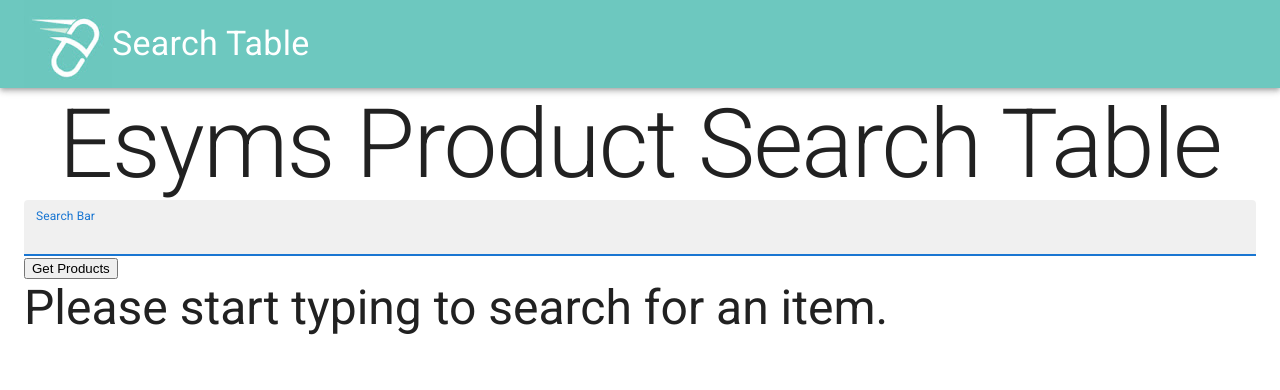
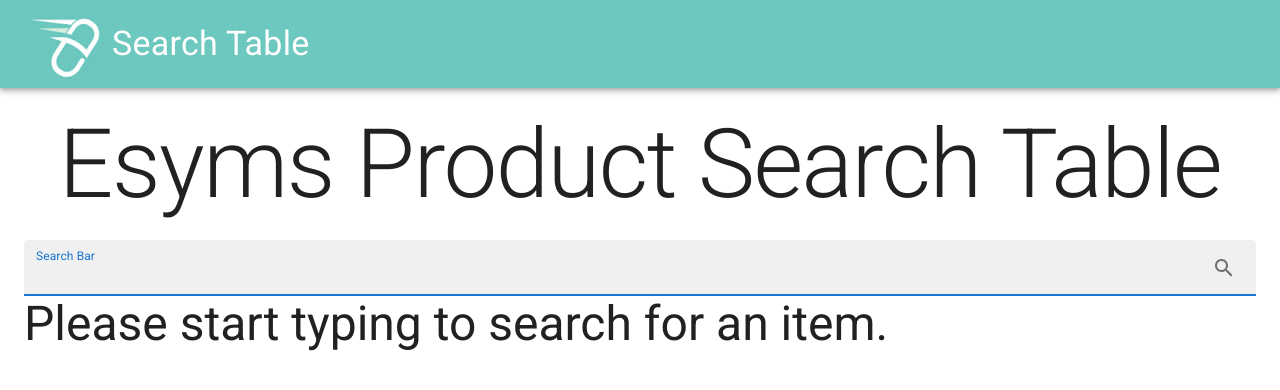
Before and after one commit to harrylew25/esyms-interview, a React (Create React App) app: page / in a window 1280 px wide. Shown: the top 390 px of the page. Built offline with nearby package versions, Linux system fonts and the light colour scheme.

Commit message:
-Added mui icon library into the project - replace the button with a search icon -removed unused import - added some logic on the input sanitization

```diff
--- a/package.json
+++ b/package.json
@@ -5,6 +5,7 @@
   "dependencies": {
     "@emotion/react": "^11.9.0",
     "@emotion/styled": "^11.8.1",
+    "@mui/icons-material": "^5.6.0",
     "@mui/material": "^5.6.0",
     "@testing-library/jest-dom": "^5.16.4",
     "@testing-library/react": "^12.1.4",
--- a/src/App.js
+++ b/src/App.js
@@ -5,11 +5,14 @@ import TopBar from './components/TopBar';
 import SearchBar from './components/SearchBar';
 
 const App = () => {
+  const titleStyle = {
+    margin: '20px',
+  };
   return (
     <>
       <CssBaseline />
       <TopBar />
-      <Typography variant="h1" align="center">
+      <Typography variant="h1" align="center" sx={titleStyle}>
         Esyms Product Search Table
       </Typography>
       <Container maxWidth="xl">
--- a/src/components/SearchBar.js
+++ b/src/components/SearchBar.js
@@ -1,5 +1,13 @@
 import React, { useState } from 'react';
-import { TextField, Typography } from '@mui/material';
+import {
+  TextField,
+  Typography,
+  Alert,
+  AlertTitle,
+  IconButton,
+  InputAdornment,
+} from '@mui/material';
+import { Search } from '@mui/icons-material';
 import SearchResult from './SearchResult';
 import dataFactory from '../utils/dataFactory';
 
@@ -15,15 +23,20 @@ const SearchBar = () => {
     //adding a timeout to prevent recording of every single type
     clearTimeout(timer);
     timer = setTimeout(() => {
-      let items = event.target.value;
-      setSearchText(items);
+      let inputValue = event.target.value.trim().toLowerCase();
+      //TODO: Put a regex here
+      if (inputValue.trim() !== '') {
+        setSearchText(inputValue);
+      }
     }, 1000);
   };
 
   //TODO: Need to move this to separate file
   const fetchProducts = async () => {
     //TODO: remember to change this back to the useState variable
+    //prevent user request for data without typing anything.
     const text = 'multivitamin';
+    if (searchText.trim() === '') return;
     let url = `https://staging-backend.esyms-api.com/esyms/website/product/front-condition?name=${text}`;
     const INIT = {
       method: 'GET',
@@ -35,6 +48,7 @@ const SearchBar = () => {
     try {
       const response = await fetch(url, INIT);
       if (!response.ok) {
+        setFirstTimeLanding(false);
         setServiceCallError(true);
         console.log(new Error(`${response.status} ${response.statusText}`));
       }
@@ -53,6 +67,7 @@ const SearchBar = () => {
       setProducts(productArray);
       setFirstTimeLanding(false);
     } catch (error) {
+      setFirstTimeLanding(false);
       setServiceCallError(true);
       console.log(new Error(`Looks like there was a problem: ${error}`));
     }
@@ -69,16 +84,25 @@ const SearchBar = () => {
         onChange={searchBarChangeHandler}
         autoFocus
         fullWidth
+        InputProps={{
+          endAdornment: (
+            <InputAdornment position="end">
+              <IconButton onClick={fetchProducts}>
+                <Search color="action" />
+              </IconButton>
+            </InputAdornment>
+          ),
+        }}
       />
-      <button onClick={fetchProducts}>Get Products</button>
       {firstTimeLanding === true ? (
         <Typography variant="h3">
           Please start typing to search for an item.
         </Typography>
       ) : serviceCallError === true ? (
-        <Typography variant="h3" align="center">
+        <Alert severity="error">
+          <AlertTitle>Error</AlertTitle>
           There is an error, please try again.
-        </Typography>
+        </Alert>
       ) : (
         <SearchResult products={products} searchText={searchText} />
       )}
--- a/src/components/TopBar.js
+++ b/src/components/TopBar.js
@@ -1,7 +1,6 @@
 import React from 'react';
 import { AppBar, Toolbar, Typography } from '@mui/material';
 import logo from '../assets/profilePic.jpg';
-// import { red } from '@mui/material/colors';
 
 const TopBar = () => {
   const appBarStyles = {
```
Also changed, not shown: 1 other file (tests, documents, lock files or other folders).
